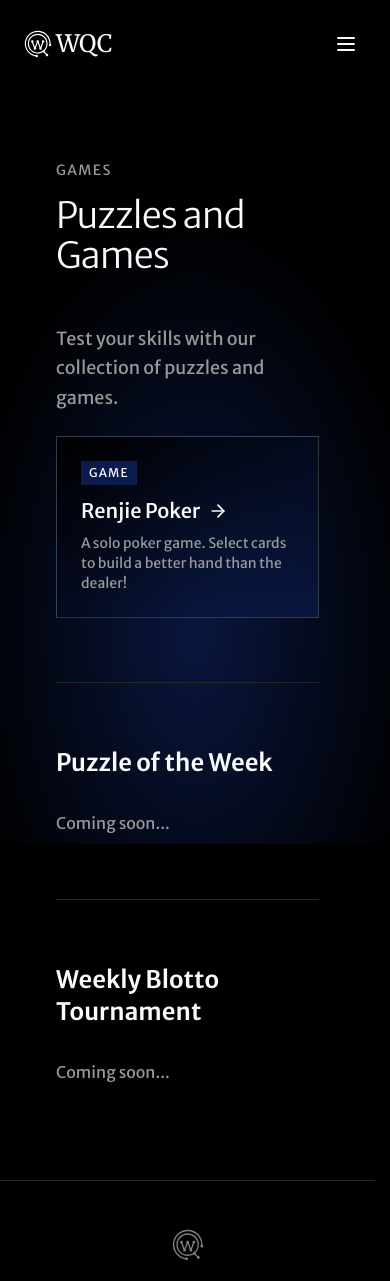
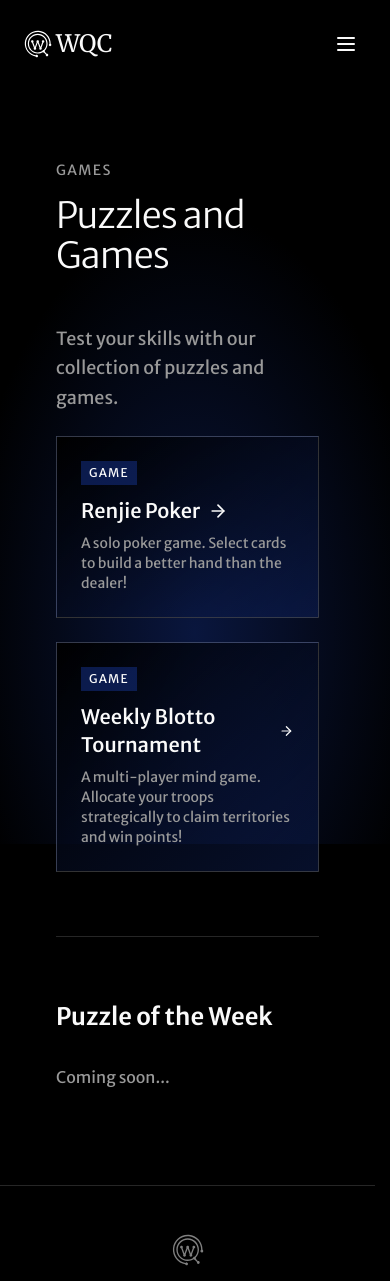
Before and after one commit to waterlooquantclub/waterlooquantclub.github.io, a React (Vite) app in the folder client/: page /games in a window 390 px wide. Shown: the top 1281 px of the page. Built offline with nearby package versions, Linux system fonts and the light colour scheme; the HTML template or start-up script is replaced by a standard one.

Commit message:
init commit for blotto (#9)
* init commit for blotto

* blotto fixes

* update Blotto

* updated coming soon

---------

Co-authored-by: Ian Zhao <ian.z05@outlook.com>

```diff
--- a/client/public/404.html
+++ b/client/public/404.html
@@ -10,7 +10,7 @@
     <script>
       // Only skip redirect for actual static game files (paths like /games/renjie-poker/...)
       // The /games route itself (React page) should still use SPA redirect
-      const isStaticGameFile = location.pathname.match(/^\/games\/[^\/]+\/.*/);
+      const isStaticGameFile = location.pathname.startsWith("/games/renjie-poker");
       if (!isStaticGameFile) {
         // Store the path for redirect
         sessionStorage.setItem(
--- a/client/src/App.tsx
+++ b/client/src/App.tsx
@@ -13,6 +13,7 @@ import Team from "./pages/Team";
 import Sponsors from "./pages/Sponsors";
 import Join from "./pages/Join";
 import NotFound from "./pages/NotFound";
+import Blotto from "./pages/Blotto";
 
 const queryClient = new QueryClient();
 
@@ -32,6 +33,7 @@ const App = () => (
           <Route path="/team" element={<Team />} />
           <Route path="/sponsors" element={<Sponsors />} />
           <Route path="/join" element={<Join />} />
+          <Route path="/games/blotto" element={<Blotto />} />
           <Route path="*" element={<NotFound />} />
         </Routes>
       </BrowserRouter>
--- a/client/src/components/GameCard.tsx
+++ b/client/src/components/GameCard.tsx
@@ -1,17 +1,30 @@
 import { ArrowRight } from "lucide-react";
+import { Link } from "react-router-dom";
 
 interface GameCardProps {
   title: string;
   description: string;
   url: string;
+  external?: boolean;
 }
 
-const GameCard = ({ title, description, url }: GameCardProps) => {
+const GameCard = ({
+  title,
+  description,
+  url,
+  external = false,
+}: GameCardProps) => {
+  const [Component, linkProps] = external
+    ? ["a" as React.ElementType, { href: url }]
+    : [Link, { to: url }];
   return (
-    <a
-      href={url}
+    <Component
+      {...linkProps}
       className="group block p-6 border border-[#FAFAFA]/20 hover:border-[#FAFAFA]/50 transition-all cursor-pointer"
-      style={{ background: 'linear-gradient(to top left, rgba(19, 44, 123, 0.35) 0%, rgba(0, 0, 0, 0.97) 100%)' }}
+      style={{
+        background:
+          "linear-gradient(to top left, rgba(19, 44, 123, 0.35) 0%, rgba(0, 0, 0, 0.97) 100%)",
+      }}
     >
       <div className="flex flex-col sm:flex-row sm:items-start sm:justify-between gap-2 sm:gap-4 mb-3">
         <span className="text-xs tracking-widest uppercase text-[#FAFAFA] bg-[#132C7B]/60 px-2 py-1 w-fit">
@@ -23,7 +36,7 @@ const GameCard = ({ title, description, url }: GameCardProps) => {
         <ArrowRight className="w-5 h-5 group-hover:translate-x-1 transition-transform" />
       </h3>
       <p className="text-muted-foreground text-sm">{description}</p>
-    </a>
+    </Component>
   );
 };
 
--- /dev/null
+++ b/client/src/pages/Blotto.tsx
@@ -0,0 +1,98 @@
+import Layout from "@/components/Layout";
+import { Trophy, ScrollText } from "lucide-react";
+
+const Blotto = () => {
+  return (
+    <Layout>
+      {/* ONE continuous background for the entire page */}
+      <div className="relative overflow-hidden">
+        {/* Background layer (never cut off) */}
+        <div className="pointer-events-none fixed inset-0 -z-10">
+          <div className="absolute inset-0 bg-gradient-to-b from-[#05070c] via-[#0b1224] to-[#04060b]" />
+          <div className="absolute -left-40 top-10 w-[55rem] h-[55rem] rounded-full bg-[radial-gradient(circle_at_center,_rgba(26,64,170,0.22)_0%,_rgba(5,7,12,0)_65%)] blur-2xl" />
+          <div className="absolute right-[-18rem] top-1/4 w-[45rem] h-[45rem] rounded-full bg-[radial-gradient(circle_at_center,_rgba(9,126,227,0.18)_0%,_rgba(5,7,12,0)_70%)] blur-2xl" />
+        </div>
+
+        {/* HERO */}
+        <section className="relative">
+          <div className="container mx-auto px-6 pt-24 pb-16 relative z-10">
+            <div className="max-w-5xl mx-auto space-y-6">
+              <div className="space-y-2">
+                <p className="text-[11px] md:text-xs uppercase tracking-[0.35em] text-muted-foreground">
+                  Game
+                </p>
+                <h1 className="text-4xl md:text-6xl font-light leading-tight">
+                  Colonel
+                  <br />
+                  Blotto
+                </h1>
+              </div>
+
+              <p className="text-muted-foreground text-lg max-w-3xl">
+                Allocate your troops to claim territories, win points, climb the
+                leaderboard, and win prizes!
+              </p>
+
+              {/* COMING SOON CTA */}
+              <div className="pt-2 flex flex-wrap gap-3">
+                <div className="inline-flex items-center justify-center gap-2 bg-white/10 text-white/60 px-5 py-3 text-sm font-medium tracking-wide cursor-not-allowed">
+                  Coming Soon on Monday, Feb 16th
+                  <Trophy className="w-4 h-4 opacity-60" />
+                </div>
+              </div>
+            </div>
+          </div>
+        </section>
+
+        {/* RULES */}
+        <section className="relative py-6 px-6">
+          <div className="container mx-auto max-w-4xl space-y-6 relative z-10">
+            <div className="flex items-center gap-3">
+              <div className="p-3 rounded-lg bg-white/5 border border-white/10 text-white">
+                <ScrollText className="w-5 h-5" />
+              </div>
+              <h2 className="text-2xl md:text-3xl font-semibold">Rules</h2>
+            </div>
+
+            <div className="space-y-4 text-muted-foreground leading-relaxed text-base md:text-lg">
+              <p>
+                In a game of Colonel Blotto, two players simultaneously
+                distribute at most 100 soldiers across 10 towers. Upon reveal,
+                each tower is claimed by the player who assigned more soldiers,
+                who is awarded points equivalent to the tower number (e.g.
+                claiming tower 6 will earn you 6 points, and claiming both
+                towers 3 and 6 will earn you 9 points). When both players tie at
+                a tower, nobody is awarded. In each tournament, a special
+                scenario may take place to affect how points are awarded.
+              </p>
+            </div>
+
+            <div className="flex items-center gap-3">
+              <div className="p-3 rounded-lg bg-white/5 border border-white/10 text-white">
+                <ScrollText className="w-5 h-5" />
+              </div>
+              <h2 className="text-2xl md:text-3xl font-semibold">Scoring</h2>
+            </div>
+
+            <div className="space-y-4 text-muted-foreground leading-relaxed text-base md:text-lg">
+              <p>
+                Two tournaments (each with a special scenario) will take place
+                each week. Submissions open from Monday to Sunday midnight.
+                For each tournament, you will submit a strategy to
+                allocate your soldiers, which will separately run against all
+                other players who submitted to the current tournament. Your
+                score for the tournament is calculated by the average score from
+                all individual games. If you rank the i-th place among n players
+                who submitted for the tournament, a score of sqrt(n/i) is added
+                to your cumulative total for the term (used for leaderboard
+                ranking).
+              </p>
+            </div>
+          </div>
+        </section>
+      </div>
+    </Layout>
+  );
+};
+
+export default Blotto;
--- a/client/src/pages/Games.tsx
+++ b/client/src/pages/Games.tsx
@@ -6,8 +6,12 @@ const Games = () => {
     <Layout>
       <section className="min-h-[calc(100vh-4rem)] py-24 px-6">
         <div className="container mx-auto max-w-3xl">
-          <p className="text-muted-foreground text-sm tracking-widest uppercase mb-4">Games</p>
-          <h1 className="text-4xl md:text-6xl font-light tracking-tight mb-12">Puzzles and Games</h1>
+          <p className="text-muted-foreground text-sm tracking-widest uppercase mb-4">
+            Games
+          </p>
+          <h1 className="text-4xl md:text-6xl font-light tracking-tight mb-12">
+            Puzzles and Games
+          </h1>
 
           <div className="space-y-8 text-muted-foreground text-lg leading-relaxed">
             <p>Test your skills with our collection of puzzles and games.</p>
@@ -17,16 +21,20 @@ const Games = () => {
             <GameCard
               title="Renjie Poker"
               description="A solo poker game. Select cards to build a better hand than the dealer!"
-              url="/games/renjie-poker/index.html"
+              url="/games/renjie-poker"
+              external
+            />
+          </div>
+          <div className="mt-6 space-y-6">
+            <GameCard
+              title="Weekly Blotto Tournament"
+              description="A multi-player mind game. Allocate your troops strategically to claim territories and win points!"
+              url="/games/blotto"
             />
           </div>
 
           <div className="mt-16 pt-16 border-t border-border">
             <h2 className="text-2xl font-semibold mb-8">Puzzle of the Week</h2>
-            <p className="text-muted-foreground">Coming soon...</p>
-          </div>
-          <div className="mt-16 pt-16 border-t border-border">
-            <h2 className="text-2xl font-semibold mb-8">Weekly Blotto Tournament</h2>
             <p className="text-muted-foreground">Coming soon...</p>
           </div>
         </div>
```
